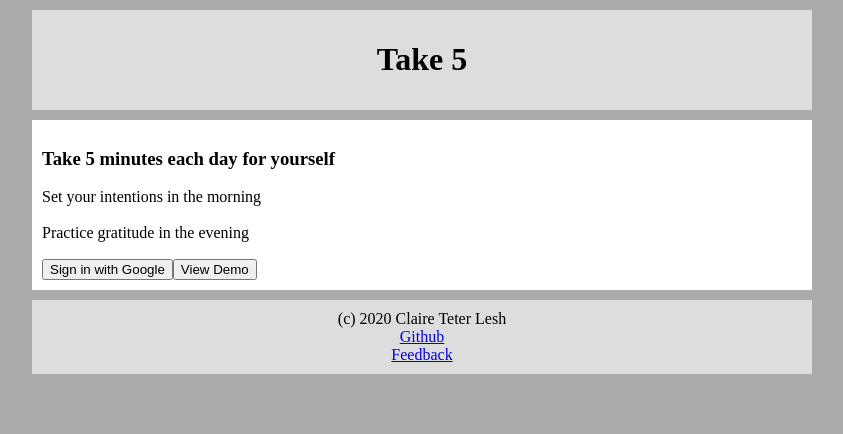
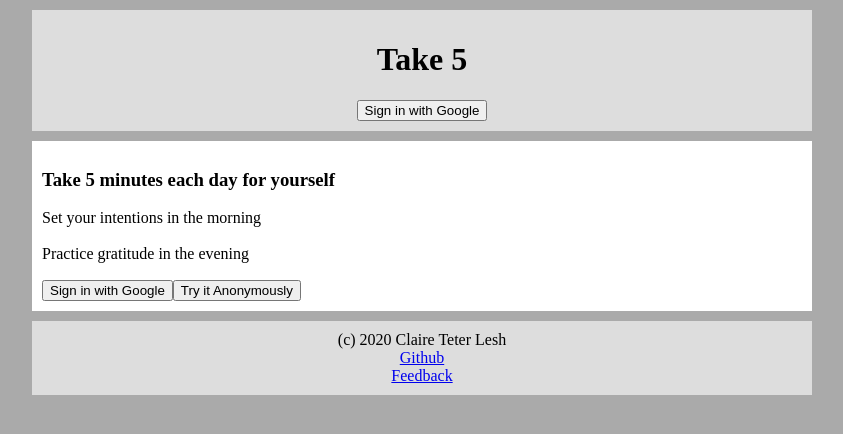
Before and after one commit to cteterita/take5-react, a React (Create React App) app: page / in a window 1280 px wide. Shown: the top 434 px of the page, without its empty margins (218-1061 px from the left). Built offline with nearby package versions, Linux system fonts and the light colour scheme; no server answers.

Commit message:
implemented anonymous sign-in and account upgrade

```diff
--- a/src/App.js
+++ b/src/App.js
@@ -16,6 +16,19 @@ function App() {
     auth.signInWithPopup(provider)
       .then(history.push('/today'));
   };
+  const signInAnonymously = () => {
+    auth.signInAnonymously()
+      .then(history.push('/today'));
+  };
+  const upgradeAnonymousAccount = () => {
+    auth.currentUser.linkWithPopup(provider)
+      .then((usercred) => {
+        const { user } = usercred;
+        console.log('Anonymous account successfully upgraded', user); // TODO: user feedback
+      }).catch((error) => {
+        console.log('Error upgrading anonymous account', error);
+      });
+  };
   const signOut = () => {
     auth.signOut()
       .then(history.push('/'));
@@ -30,7 +43,7 @@ function App() {
   const contextValue = {
     currentUser,
     signInWithGoogle,
-    signOut,
+    signInAnonymously,
   };
 
   return (
@@ -39,6 +52,7 @@ function App() {
         <header>
           <h1>Take 5</h1>
           <button type="button" onClick={signOut} hidden={!currentUser}>Log out</button>
+          <button type="button" onClick={upgradeAnonymousAccount} hidden={currentUser && !currentUser.isAnonymous}>Sign in with Google</button>
         </header>
         { /* Routes Here */ }
         <Switch>
--- a/src/LandingView/LandingView.js
+++ b/src/LandingView/LandingView.js
@@ -1,5 +1,4 @@
 import React, { useContext } from 'react';
-import { Link } from 'react-router-dom';
 
 import AuthContext from '../AuthContext';
 
@@ -13,9 +12,9 @@ function LandingView() {
       <button type="submit" onClick={auth.signInWithGoogle}>
         Sign in with Google
       </button>
-      <Link to="/today">
-        <button type="submit">View Demo</button>
-      </Link>
+      <button type="submit" onClick={auth.signInAnonymously}>
+        Try it Anonymously
+      </button>
     </section>
   );
 }
```
